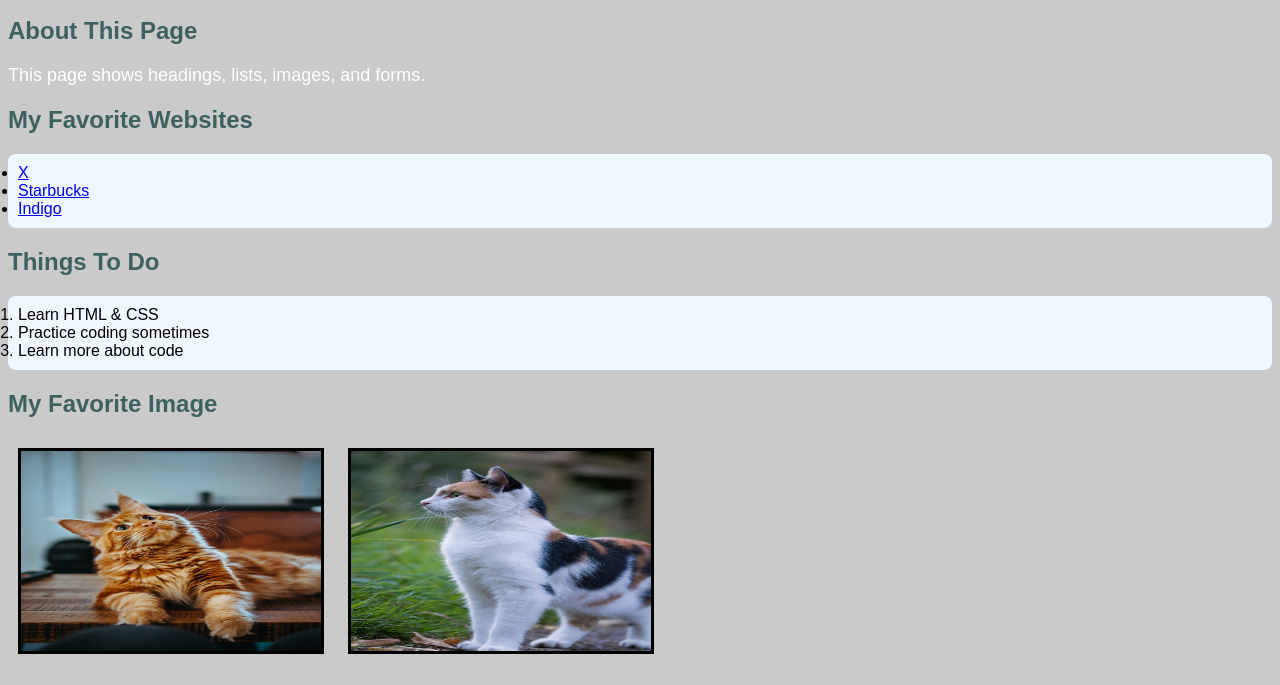
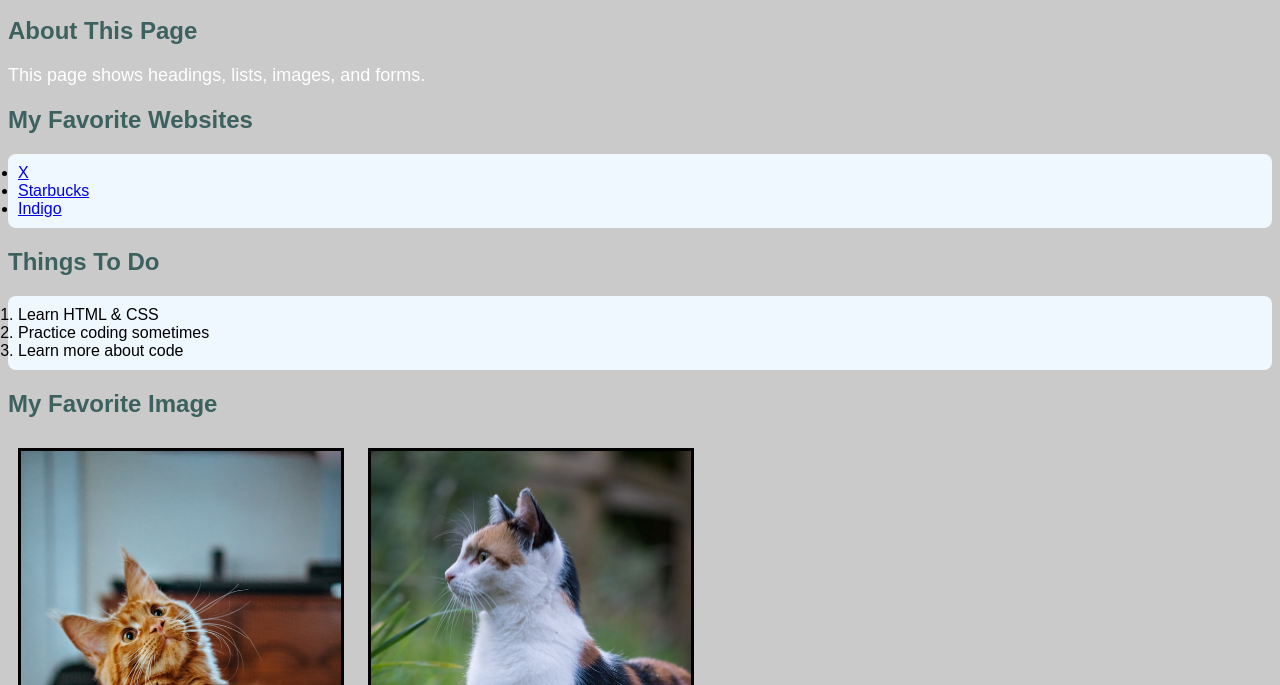
Before and after one commit to mishaghcomp/ThreadCyclecomp101.github.io, a plain HTML site: page index.html in a window 1280 px wide. Shown: the part 104-789 px from the top of the page. Drawn offline with Linux system fonts and the light colour scheme.

Commit message:
Update index.html

```diff
--- a/index.html
+++ b/index.html
@@ -34,8 +34,8 @@
     </ol>
 
     <h2>My Favorite Image</h2>
-    <img src="cat01.jpg" alt="A happy Cat" width="300" height="200">
-    <img src="cat02.jpg" alt="A mad Cat" width="300" height="200">
+    <img src="cat01.jpg" alt="A happy Cat" width="320" height="480">
+    <img src="cat02.jpg" alt="A mad Cat" width="320" height="480">
 
     <h2>Contact Me</h2>
     <form>
```
